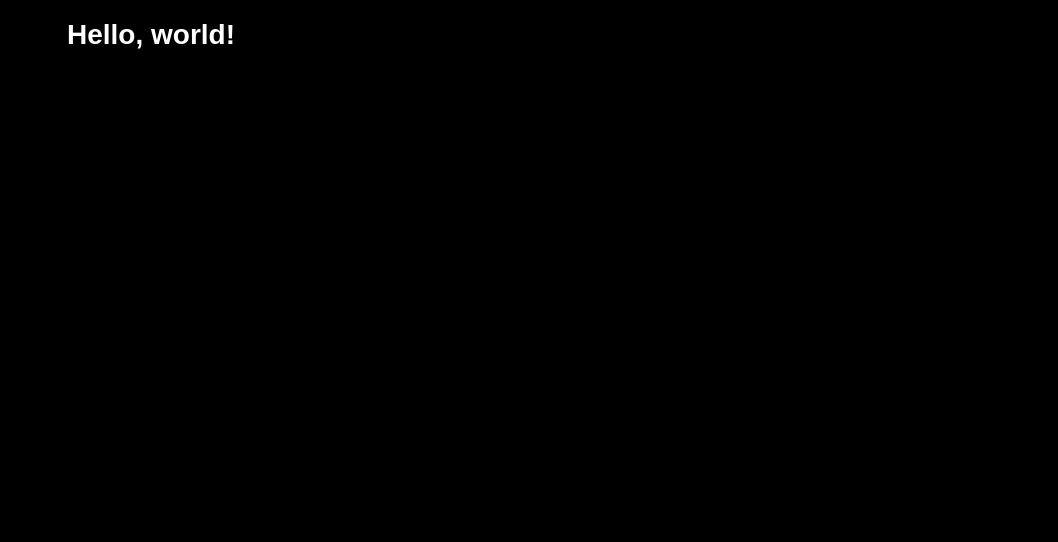
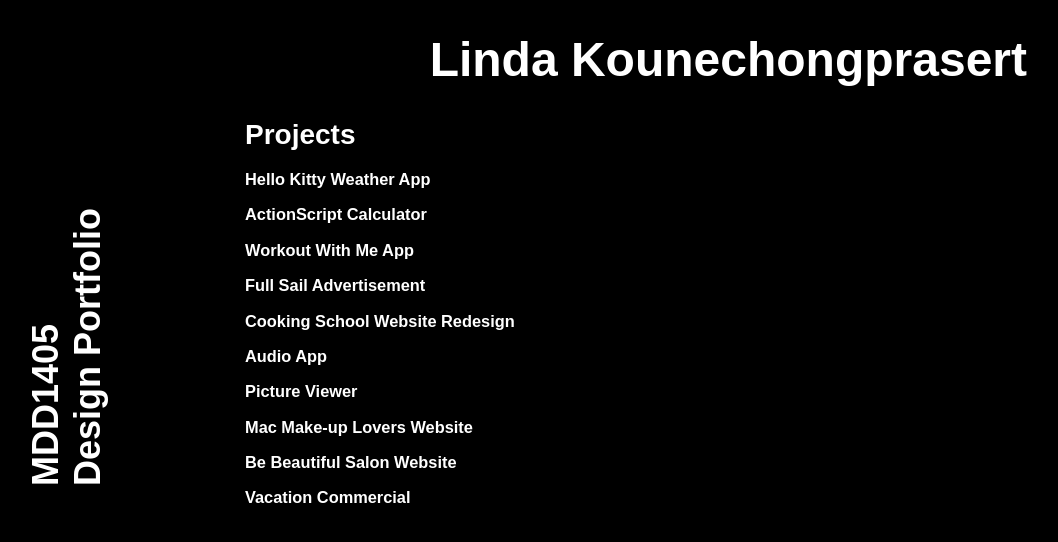
Before and after one commit to lindak01/MDD1405, a PHP site: page / in a window 1280 px wide. Before the commit the part shown is almost empty. Shown: the top 542 px of the page, without its empty margins (93-1151 px from the left). Run offline with PHP 8.4, Linux system fonts and the light colour scheme; some libraries are stand-ins or nearby versions.

Commit message:
updated index and css

```diff
--- a/css/style.css
+++ b/css/style.css
@@ -1,4 +1,9 @@
 /****************************My CSS***************************/
+
+.wrapper {
+  max-width: 960px;
+  margin: auto;
+}
 
 body {
 	background: #000000;
@@ -7,7 +12,20 @@ body {
 	color: #FFFFFF;
 }
 
-.wrapper {
-  max-width: 960px;
-  margin: auto;
+
+.name{
+    font-size: 48px;
+    text-align: right;
 }
+
+.vertical-title{
+    -webkit-transform: rotate(-90deg);
+    -webkit-transform-origin: left center;
+    float: left;
+    margin: 325px -100px 0 0;
+    font-size: 36px;
+}
+
+main{
+    text-align: left;
+}
--- a/index.html
+++ b/index.html
@@ -20,7 +20,55 @@
   <body>
 
     <div class="wrapper">
-        <h1>Hello, world!</h1>
+        <header>
+            <h1 class="name">Linda Kounechongprasert</h1>
+            <h2 class="vertical-title">MDD1405 <br> Design Portfolio</h2>
+        </header>
+
+        <main>
+            <h1>Projects</h1>
+                <article>
+                    <h3>Hello Kitty Weather App</h3>
+                </article>
+
+                <article>
+                    <h3>ActionScript Calculator</h3>
+                </article>
+
+                <article>
+                    <h3>Workout With Me App</h3>
+                </article>
+
+                <article>
+                    <h3>Full Sail Advertisement</h3>
+                </article>
+
+                <article>
+                    <h3>Cooking School Website Redesign</h3>
+                </article>
+
+                <article>
+                    <h3>Audio App</h3>
+                </article>
+
+                <article>
+                    <h3>Picture Viewer</h3>
+                </article>
+
+                <article>
+                    <h3>Mac Make-up Lovers Website</h3>
+                </article>
+
+                <article>
+                    <h3>Be Beautiful Salon Website</h3>
+                </article>
+
+                <article>
+                    <h3>Vacation Commercial</h3>
+                </article>
+
+        </main>
+
 
     <!-- jQuery (necessary for Bootstrap's JavaScript plugins) -->
     <script src="https://ajax.googleapis.com/ajax/libs/jquery/1.11.0/jquery.min.js"></script>
```
